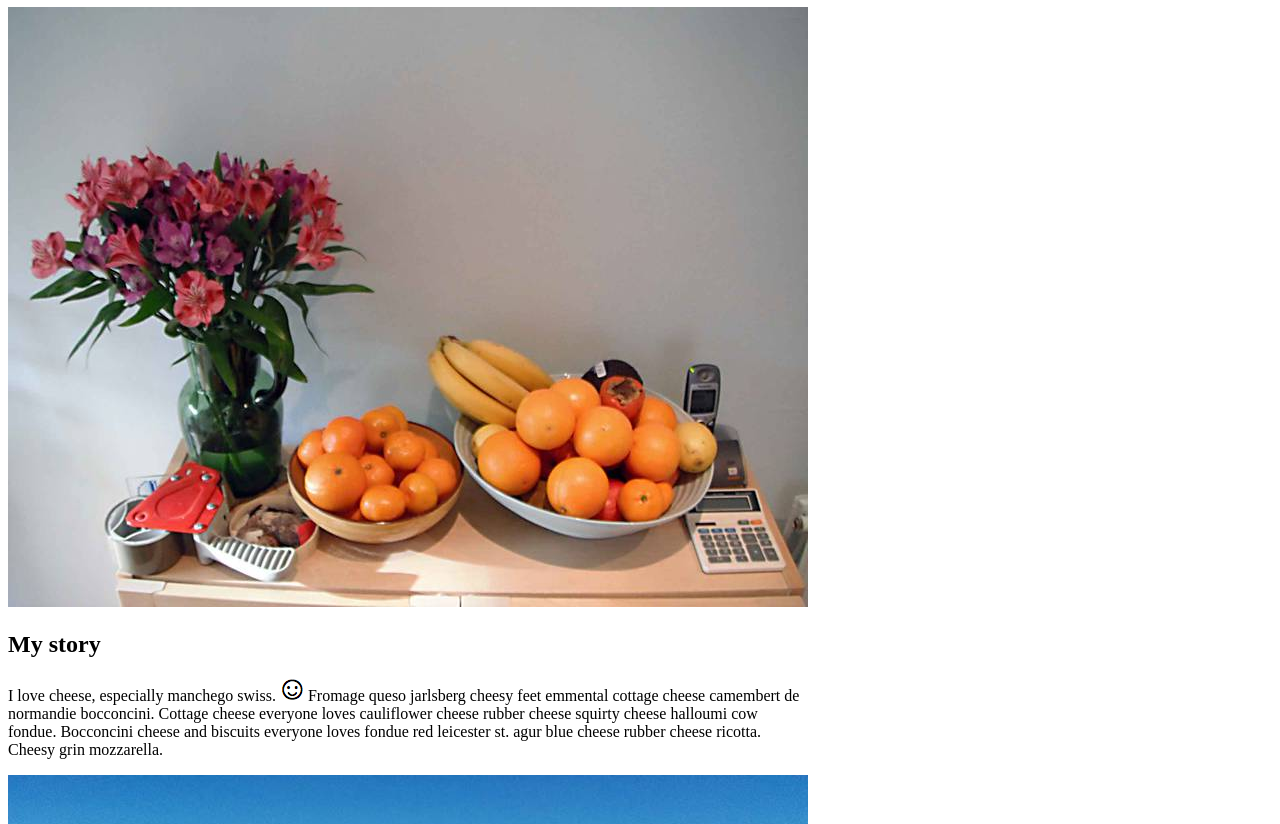
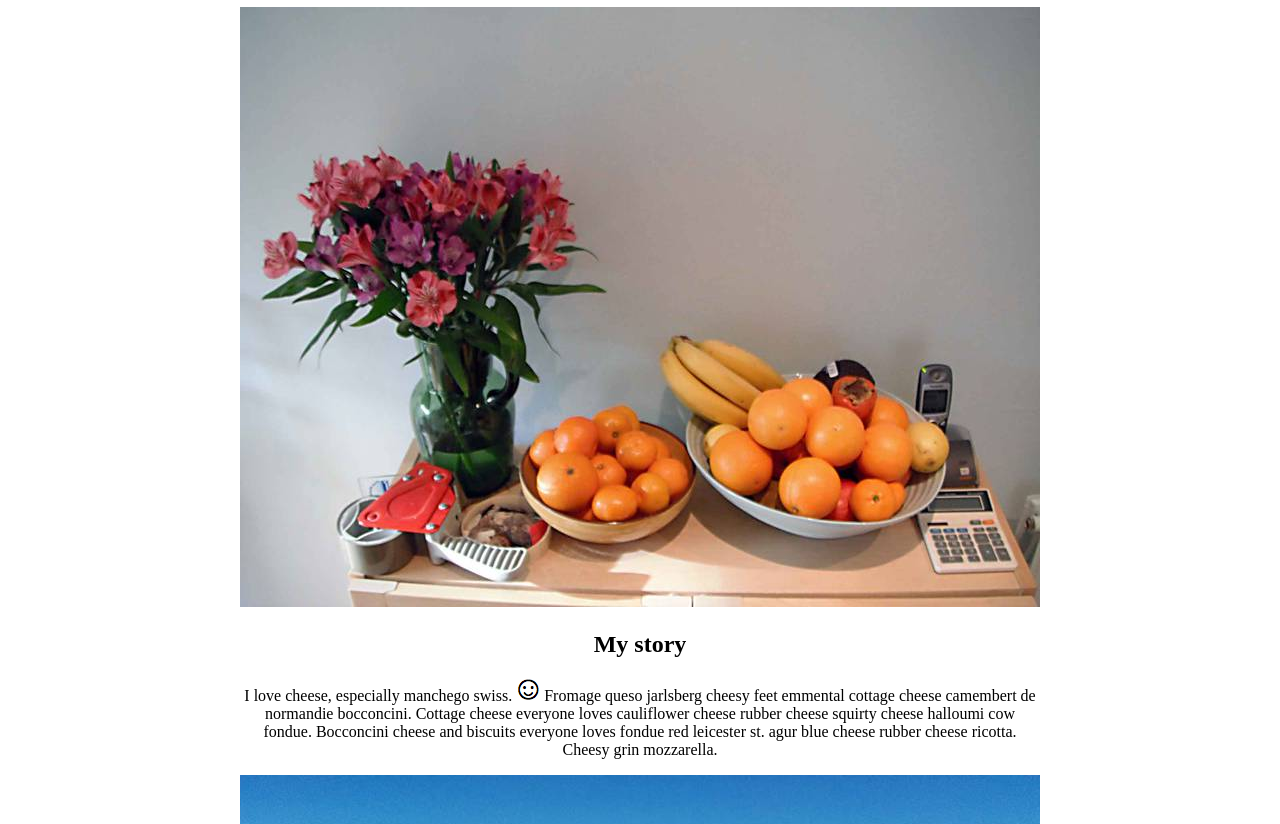
Before and after one commit to josereyes016/uWebProject4, a website: page index.html in a window 1280 px wide. Shown: the part 73-897 px from the top of the page. Drawn offline with Linux system fonts and the light colour scheme.

Commit message:
Centered and Fitted content

```diff
--- a/css/main.css
+++ b/css/main.css
@@ -14,6 +14,9 @@ I've left some boilerplate below for you.
 
 body {
   box-sizing: border-box;
+  text-align: center;
+  max-width: 800px;
+  margin: 0 auto;
 }
 
 article {
```
